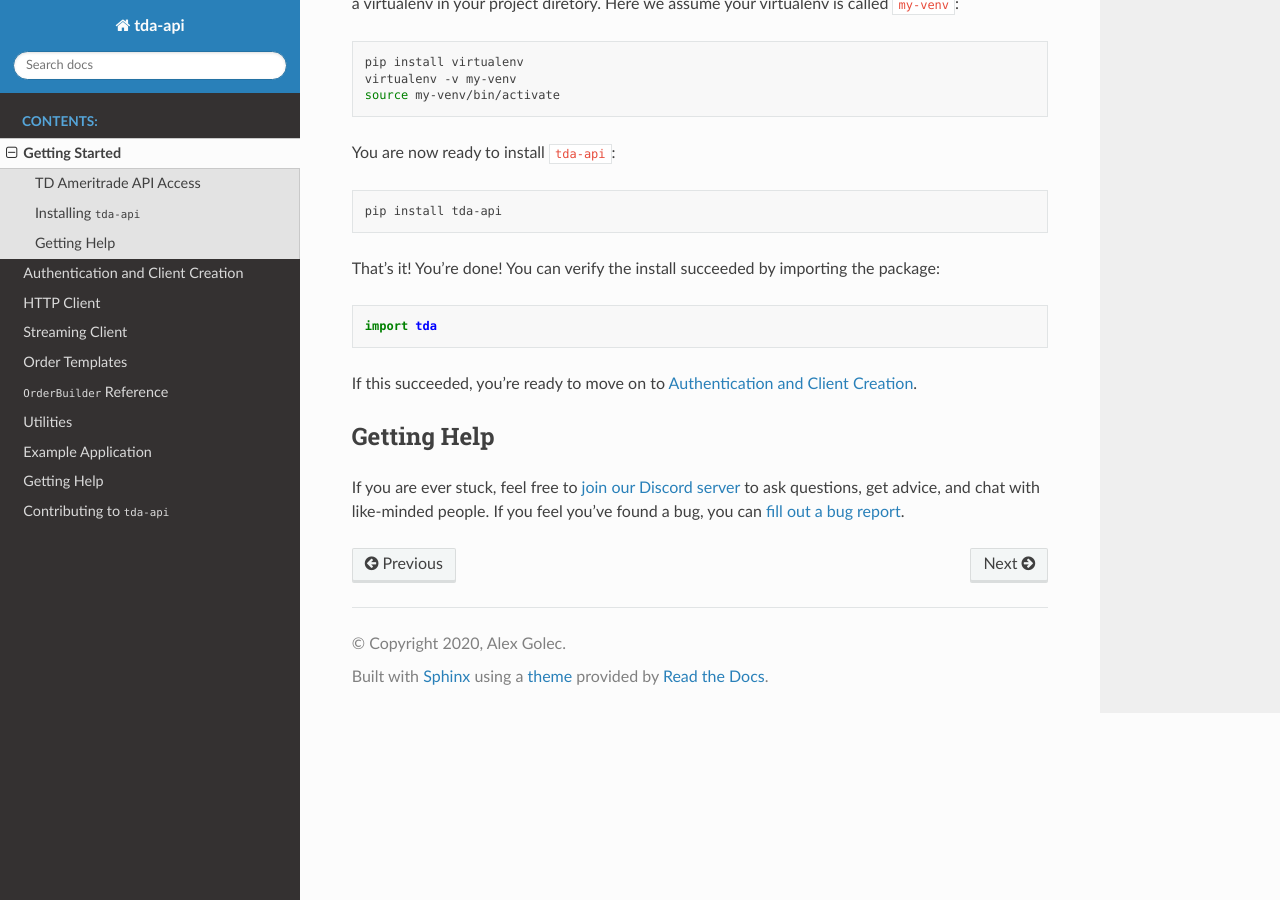
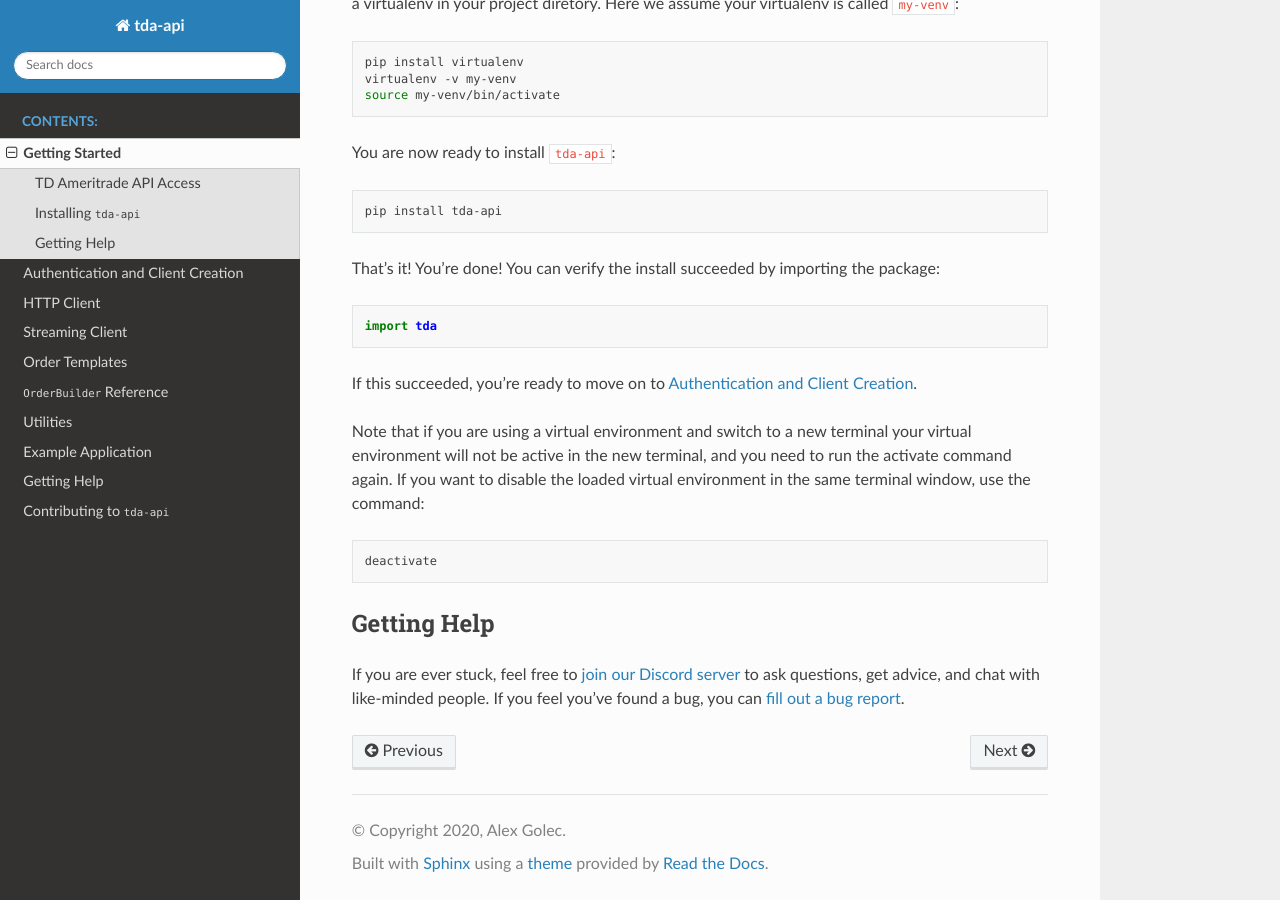
Before and after one commit to alexgolec/tda-api, a Sphinx documentation site: the page built from docs/getting-started.rst, in a window 1280 px wide and 900 px high, scrolled down 1053 px. Built offline with Sphinx 7.4.7 and the Read the Docs theme 2.0.0, drawn with Linux system fonts in a browser that asks for light colours.

Commit message:
Add the 'deactivate' command for virtual env to docs (#46)
* Add the 'deactivate' command for virtual env to docs

* Address reviewer comments

Co-authored-by: Shayan Hoshyari <hoshyari@adobe.com>

```diff
--- a/docs/getting-started.rst
+++ b/docs/getting-started.rst
@@ -77,6 +77,16 @@ package:
 
 If this succeeded, you're ready to move on to :ref:`auth`.
 
+Note that if you are using a virtual environment and switch to a new terminal
+your virtual environment will not be active in the new terminal,
+and you need to run the activate command again.
+If you want to disable the loaded virtual environment in the same terminal window,
+use the command:
+
+.. code-block:: shell
+
+  deactivate
+
 ++++++++++++
 Getting Help
 ++++++++++++
```
Also changed, not shown: CONTRIBUTING.rst (+10 -0 lines).
